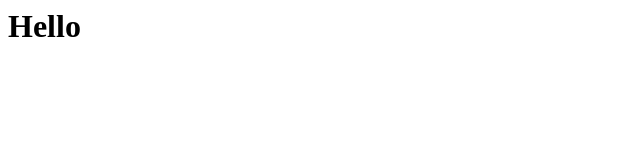
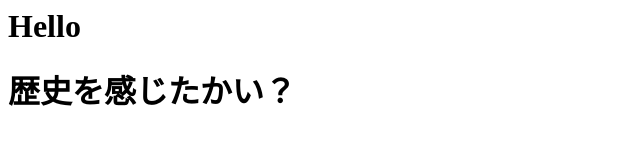
Before and after one commit to Autumn0521/todo-app, a plain HTML site: page index.html in a window 1280 px wide. Shown: the whole page, without its empty margins (0-640 px from the left). Drawn offline with Linux system fonts and the light colour scheme.

Commit message:
Update index.html

```diff
--- a/index.html
+++ b/index.html
@@ -1 +1,2 @@
 <h1>Hello</h1>
+<h1 style="size: 50px;">歴史を感じたかい？</h1>
```
